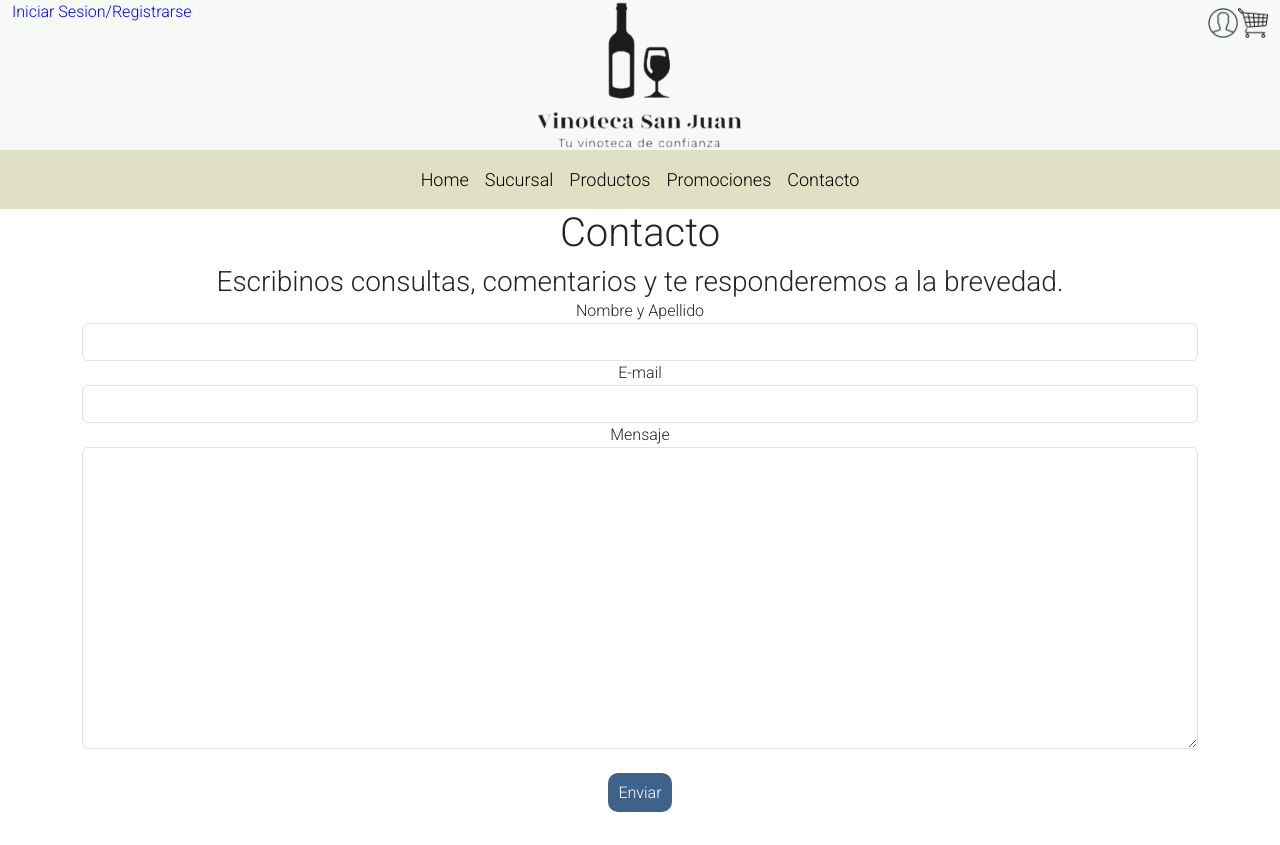
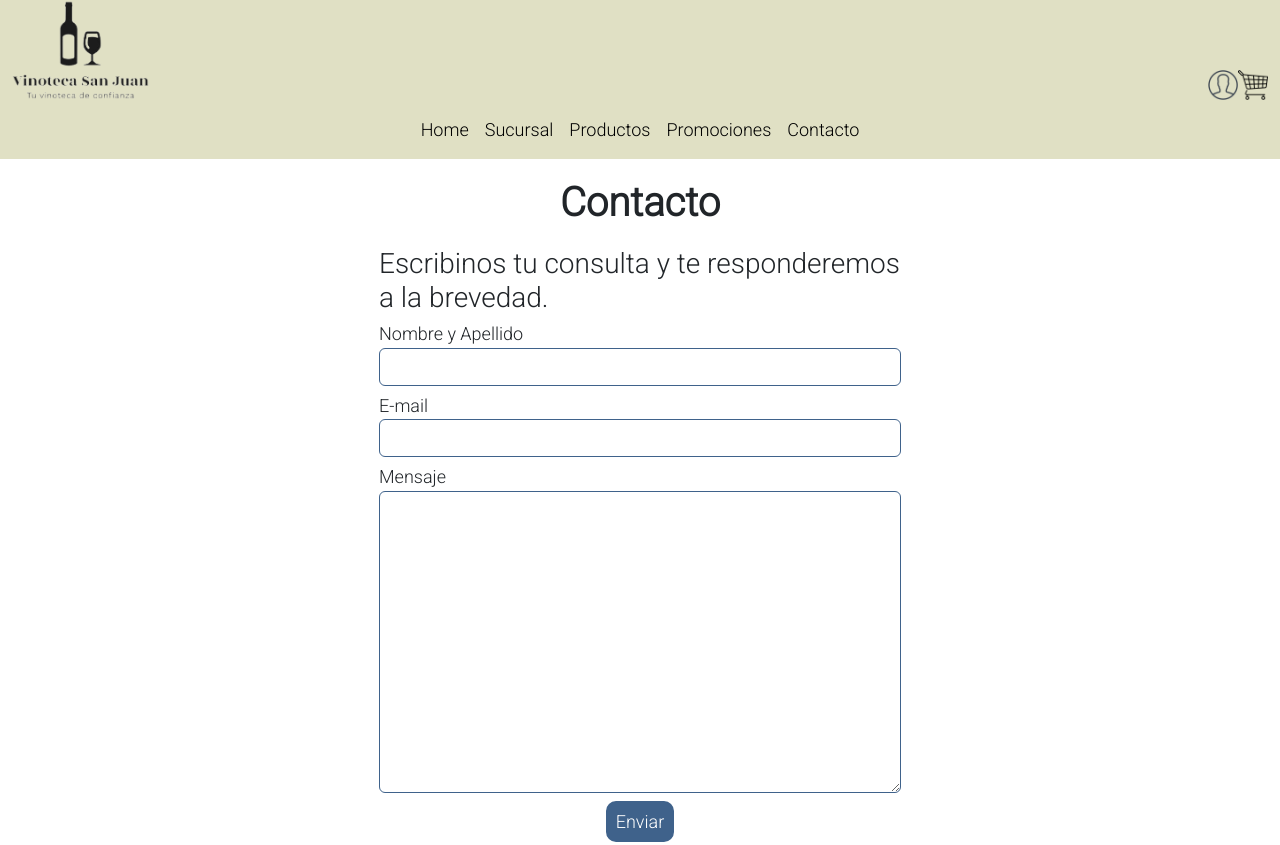
Before and after one commit to NicolasHuaman/VinotecaSJ, a plain HTML site: page contacto.html in a window 1280 px wide. Shown: the top 845 px of the page. Drawn offline with nearby package versions, Linux system fonts and the light colour scheme.

Commit message:
Add files via upload

```diff
--- a/contacto.html
+++ b/contacto.html
@@ -16,14 +16,16 @@
 <body>
   <!-- Inicio de Header -->
   <header>
-    <div class="container-fluid text-center">
+    <div class="container-fluid ">
       <div class="row">
-        <div class="col-md-4 d-flex justify-content-start"><a href="" class="sesion">Iniciar Sesion/Registrarse</a>
-        </div>
-        <div class="col-md-4"><img class="logo" src="Imagenes/Logo.png" alt=""></div>
+
+        <div class="col-md-8"><img class="logo" src="Imagenes/Logo.png" alt=""></div>
         <div class="col-md-4 d-flex justify-content-end">
-          <a href=""><img src="Imagenes/iconaccount.png" class="icono mt-2 ml-auto" alt="icono"></a>
-          <a href="productos.html"><img src="Imagenes/Icono-compra.png" class="icono mt-2 ml-auto" alt="icono"></a>
+
+          <a class="align-self-end" href=""><img src="Imagenes/iconaccount.png" class="icono mt-2 ml-auto"
+              alt="icono"></a>
+          <a href="productos.html" class="align-self-end"><img src="Imagenes/Icono-compra.png"
+              class="icono mt-2 ml-auto" alt="icono"></a>
         </div>
       </div>
     </div>
@@ -59,41 +61,44 @@
     </div>
   </nav>
 
-
-  <section class="content contacto text-center">
   <div class="container">
-      <div class="row">
-        <div class="col-md-12">
-          <h1>Contacto</h1>
-          <h3>Escribinos consultas, comentarios y te responderemos a la brevedad.</h3>
-        </div>
-      </div>
-      <div class="row">
+    <div class="row justify-content-center">
+      <div class="col-md-6">
+        <div class="container">
+          <h1 class="text-center"><b>Contacto</b></h1>
+          <h3>Escribinos tu consulta y te responderemos a la brevedad.<h3>
+              <div class="row justify-content-center">
                 <form action="javascript: void(0);" method="post" enctype="multipart/form-data" name="formContacto"
                   id="formContacto" data-parsley-validate="" novalidate="">
                   <input type="hidden" name="idprod" id="idprod" value="">
                   <div class="col-md-12">
                     <label>Nombre y Apellido </label>
-            <input class="form-control input-lg" type="text" name="nombre" id="nombre" required="" data-parsley-id="4">
+                    <input class="form-control input-lg" type="text" name="nombre" id="nombre" required=""
+                      data-parsley-id="4">
                   </div>
                   <div class="col-md-12">
                     <label>E-mail</label>
-            <input class="form-control input-lg" type="email" name="mail" id="mail" required="" data-parsley-id="6">
+                    <input class="form-control input-lg" type="email" name="mail" id="mail" required=""
+                      data-parsley-id="6">
 
                   </div>
 
               </div>
               <div class="col-md-12">
                 <label>Mensaje</label>
-        <textarea class="form-control input-lg" rows="12" name="mensaje" id="mensaje" data-parsley-id="14"></textarea>
+                <textarea class="form-control input-lg" rows="12" name="mensaje" id="mensaje"
+                  data-parsley-id="14"></textarea>
               </div>
-      <div class="col-md-12"><br>
+              <div class="col-md-12 d-flex justify-content-center mt-2 "><br>
                 <button>Enviar</button>
-        <span id="aguarde" style="display:none">Aguarde un instante...</span>
+
               </div>
 
         </div>
-  </section>
+
+      </div>
+    </div>
+  </div>
   <br><br>
 
   <!-- Inicio de footer -->
--- a/style.css
+++ b/style.css
@@ -16,14 +16,18 @@ body {
 }
 
 header {
-  background-color: #f7f9f6;
+  background-color: #e0e0c4;
+}
+
+h1 {
+  margin: 20px;
 }
 
 h3 {
   margin-bottom: 0px !important;
 }
 .logo {
-  height: 150px;
+  height: 100px;
 }
 
 .icono {
@@ -83,6 +87,15 @@ button {
   overflow: visible !important;
   outline: none !important;
   border-radius: 10px;
+  font-size: large !important;
+}
+
+input {
+  border: 1px solid #3f628b !important;
+}
+
+textarea {
+  border: 1px solid #3f628b !important;
 }
 
 button:hover {
@@ -136,6 +149,10 @@ a {
   text-decoration: none;
   color: black;
 }
+
+label {
+  font-size: large !important;
+}
 @media only screen and (max-width: 767px) {
   body {
     width: 100%;
```
Also changed, not shown: index.html (+10 -8 lines), productos.html (+38 -18 lines), promociones.html (+13 -7 lines), sucursales.html (+50 -23 lines), Imagenes/Carrusel 40%.png (added), Imagenes/Carrusel 4x3.png (added). Lines whose indentation alone changed are shown as unchanged.
